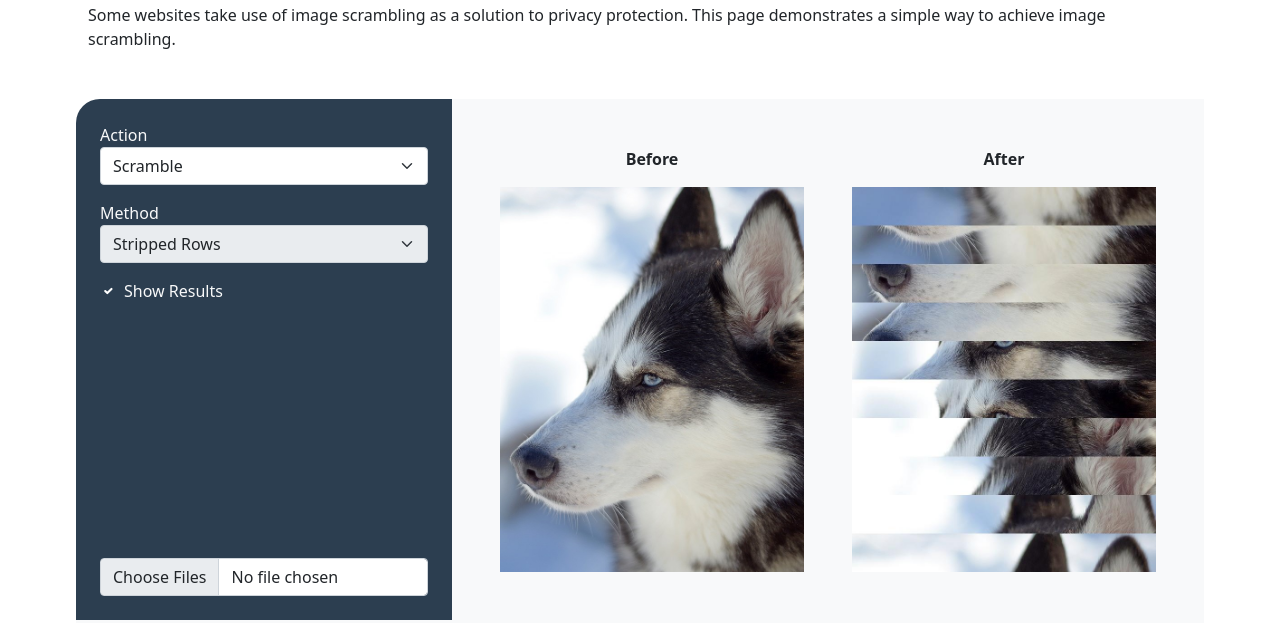
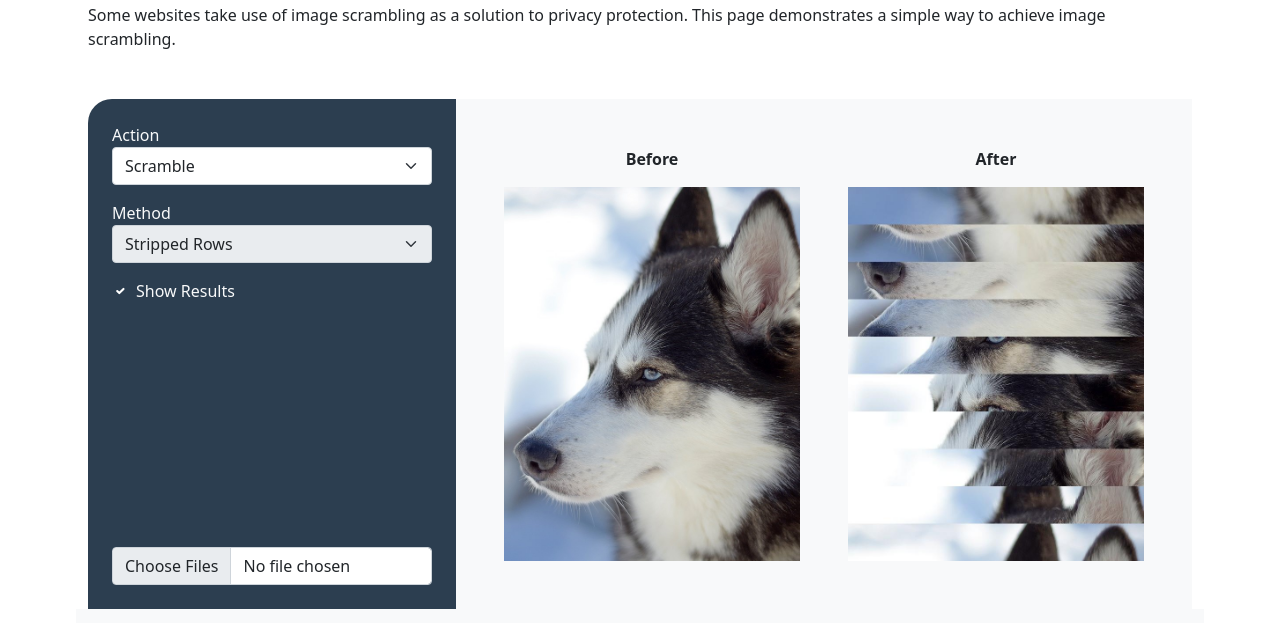
Before and after one commit to jack892709/image_scramble, a website: page index.html in a window 1280 px wide. Shown: the part 177-800 px from the top of the page. Drawn offline with nearby package versions, Linux system fonts and the light colour scheme.

Commit message:
adjust alignment

```diff
--- a/index.html
+++ b/index.html
@@ -40,7 +40,7 @@
                 </p>
             </article>
 
-            <div class="row">
+            <div class="row gx-0">
                 <div class="col-md-4 bg-primary p-4 d-flex flex-column border-top-left-r">
                     <div class="mb-3">
                         <label class="text-capitalize text-light" for="">action</label>
```
